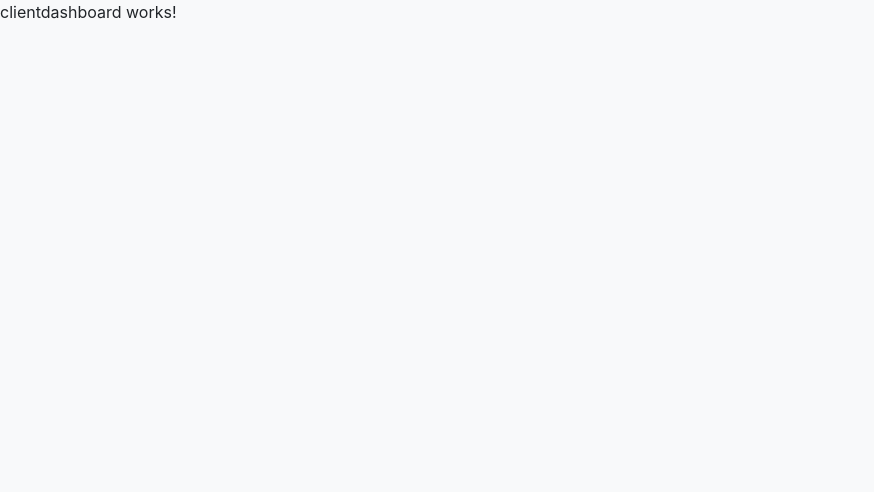
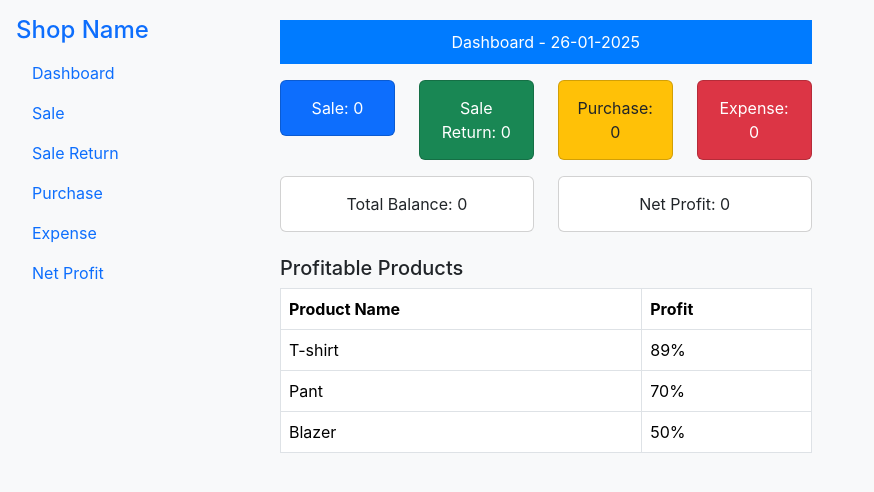
Before and after one commit to Mahfuz-bappy/Inventrixapp, an Angular app: page /storeboard in a window 1280 px wide. Shown: the top 492 px of the page, without its empty margins (0-874 px from the left). Built offline with nearby package versions, Linux system fonts and the light colour scheme.

Commit message:
first deploye

```diff
--- a/src/app/clientdashboard/clientdashboard.component.css
+++ b/src/app/clientdashboard/clientdashboard.component.css
@@ -0,0 +1,21 @@
+.sidebar {
+    width: 250px;
+    background: #f8f9fa;
+    height: 100vh;
+    padding-top: 20px;
+    position: fixed;
+}
+.main-content {
+    margin-left: 260px;
+    padding: 20px;
+}
+.card {
+    text-align: center;
+    padding: 15px;
+}
+.top-bar {
+    background: #007bff;
+    color: white;
+    padding: 10px;
+    text-align: center;
+}
--- a/src/app/clientdashboard/clientdashboard.component.html
+++ b/src/app/clientdashboard/clientdashboard.component.html
@@ -1 +1,52 @@
-<p>clientdashboard works!</p>
+<div class="d-flex">
+    <div class="sidebar p-3">
+        <h4 class="text-primary">Shop Name</h4>
+        <ul class="nav flex-column">
+            <li class="nav-item"><a href="#" class="nav-link">Dashboard</a></li>
+            <li class="nav-item"><a href="#" class="nav-link">Sale</a></li>
+            <li class="nav-item"><a href="#" class="nav-link">Sale Return</a></li>
+            <li class="nav-item"><a href="#" class="nav-link">Purchase</a></li>
+            <li class="nav-item"><a href="#" class="nav-link">Expense</a></li>
+            <li class="nav-item"><a href="#" class="nav-link">Net Profit</a></li>
+        </ul>
+    </div>
+    <div class="main-content">
+        <div class="top-bar">Dashboard - 26-01-2025</div>
+        <div class="row mt-3">
+            <div class="col-md-3">
+                <div class="card bg-primary text-white">Sale: 0</div>
+            </div>
+            <div class="col-md-3">
+                <div class="card bg-success text-white">Sale Return: 0</div>
+            </div>
+            <div class="col-md-3">
+                <div class="card bg-warning text-dark">Purchase: 0</div>
+            </div>
+            <div class="col-md-3">
+                <div class="card bg-danger text-white">Expense: 0</div>
+            </div>
+        </div>
+        <div class="row mt-3">
+            <div class="col-md-6">
+                <div class="card">Total Balance: 0</div>
+            </div>
+            <div class="col-md-6">
+                <div class="card">Net Profit: 0</div>
+            </div>
+        </div>
+        <h5 class="mt-4">Profitable Products</h5>
+        <table class="table table-bordered">
+            <thead>
+                <tr>
+                    <th>Product Name</th>
+                    <th>Profit</th>
+                </tr>
+            </thead>
+            <tbody>
+                <tr><td>T-shirt</td><td>89%</td></tr>
+                <tr><td>Pant</td><td>70%</td></tr>
+                <tr><td>Blazer</td><td>50%</td></tr>
+            </tbody>
+        </table>
+    </div>
+</div>
--- a/src/app/layout/main-layout/main-layout.component.ts
+++ b/src/app/layout/main-layout/main-layout.component.ts
@@ -6,12 +6,12 @@ import { AppHideIfClaimsNotMetDirective } from '../../shared/app-hide-if-claims-
 export const claimrequestfunc = {
   isAdmin: (claims: any) => {
     // Check for "Owner" role based on the provided token structure
-    const roleClaim = claims["UserName"];
+    const roleClaim = claims["UserRole"];
     return roleClaim === "Office Admin" || roleClaim === "Owner"; // Assuming "Owner" is equivalent to "Admin" in your context, or adjust as needed.
   },
   isCEO: (claims: any) => {
-    const userTypeClaim = claims["UserType"];
-    return userTypeClaim === "AppOwner" || userTypeClaim === "AppOwner"; // Replace "Teacher" and "SomeTeacherUserType" with actual values if different.
+    const userTypeClaim = claims["UserRole"];
+    return userTypeClaim === "CEO" ||  userTypeClaim === "Owner"; ; // Replace "Teacher" and "SomeTeacherUserType" with actual values if different.
 
   },
 
--- a/src/app/shared/interfaces/user.model.ts
+++ b/src/app/shared/interfaces/user.model.ts
@@ -7,3 +7,8 @@ export interface ReferenceOption {
   id: string;
   name: string;
 }
+
+export interface Role {
+    id: string;
+    name: string;
+  }
--- a/src/app/shared/services/country.service.ts
+++ b/src/app/shared/services/country.service.ts
@@ -5,7 +5,7 @@ import { HttpClient, HttpParams } from '@angular/common/http';
 
 import { Observable } from 'rxjs';
 import { City, Country, State } from '../interfaces/country.interface';
-import { ReferenceOption, UserType } from '../interfaces/user.model';
+import { ReferenceOption, UserType,Role } from '../interfaces/user.model';
 
 @Injectable({
   providedIn: 'root'
@@ -45,8 +45,13 @@ export class CountryService {
 
 }
 
+getRoles(): Observable<Role[]> {
+  return this.http.get<Role[]>(`${this.apiUrl}/Role`);
+}
+
 postUser(userData: any): Observable<any> {
   return this.http.post(`${this.apiUrl}/Users`, userData);
 }
 
+
 }
--- a/src/app/user/register/register.component.html
+++ b/src/app/user/register/register.component.html
@@ -129,6 +129,25 @@
     </div>
   </div>
 
+
+  <div class="mb-3">
+    <ng-select id="role"
+    id="role"
+    [items]="roles"
+    bindLabel="name"
+    bindValue="id"
+    placeholder="Select User Role"
+    formControlName="role"
+    [clearable]="false"
+    [searchable]="false"
+    size="sm"
+    style="padding-top: 0.05rem; padding-bottom: 0.05rem; font-size: 0.85rem; line-height: 1.2;"
+  >
+
+    </ng-select>
+  </div>
+
+
   <div class="mb-1">
     <input
       class="form-control bg-body-secondary form-control-sm"
--- a/src/app/user/register/register.component.ts
+++ b/src/app/user/register/register.component.ts
@@ -16,7 +16,7 @@ import { switchMap, delay, tap } from 'rxjs/operators';
 import {  NgSelectModule } from '@ng-select/ng-select';
 import { CountryService } from '../../shared/services/country.service';
 import { Country,State,City } from '../../shared/interfaces/country.interface';
-import { ReferenceOption, UserType } from '../../shared/interfaces/user.model';
+import { ReferenceOption, Role, UserType } from '../../shared/interfaces/user.model';
 
 
 @Component({
@@ -87,7 +87,7 @@ export class RegisterComponent implements OnInit {
   loadingCities = false;
   subscriptionTypes: UserType[] = [];
   referenceByOptions: ReferenceOption[] = [];
-
+  roles: Role[] = [];
   //#region
   constructor(
     public formBuilder: FormBuilder,
@@ -130,7 +130,10 @@ this.countryService.getReferenceOptions().subscribe((referenceOptions: Reference
   console.log(referenceOptions);
 });
 
-
+this.countryService.getRoles().subscribe((roles: Role[]) => {
+  this.roles = roles;
+  console.log(roles);
+});
     this.form = this.formBuilder.group(
       {
         fullName: ['', Validators.required],
@@ -153,6 +156,7 @@ this.countryService.getReferenceOptions().subscribe((referenceOptions: Reference
         businessName: ['', Validators.required],
         subscriptionType: [null, Validators.required], // FormControl for Subscription Type
         referenceBy: [null, Validators.required],
+        role: [null, Validators.required],
 
       },
       { validators: this.passwordMatchValidator }
@@ -239,6 +243,7 @@ this.countryService.getReferenceOptions().subscribe((referenceOptions: Reference
   onSubmit() {
     this.isSubmitted = true;
     console.log('Form Value:', this.form.value);
+
     if (this.form.valid) {
       console.log('Form Value:', this.form.value); // Log the form values to the console (replace with actual submission logic)
       this.saveUserDatas();
@@ -299,7 +304,7 @@ this.countryService.getReferenceOptions().subscribe((referenceOptions: Reference
       districtId: formData.city,
       registeredBy: formData.referenceBy,
       userTypeId: formData.subscriptionType,
-      roleId: 1 // Assuming roleId is 0 for now, update as needed
+      roleId: formData.role, // Assuming roleId is 0 for now, update as needed
     };
 
 console.log('usrdata',userData);
@@ -307,9 +312,11 @@ console.log('usrdata',userData);
 
       next: (res: any) => {
         console.log('res',res);
+        this.toastr.success('New user created!', 'Registration Successful');
         this.form.reset();
           this.isSubmitted = false;
-          this.toastr.success('New user created!', 'Registration Successful');
+          this.router.navigate(['/signin']);
+
         if (res.succeeded) {
           this.form.reset();
           this.isSubmitted = false;
```
